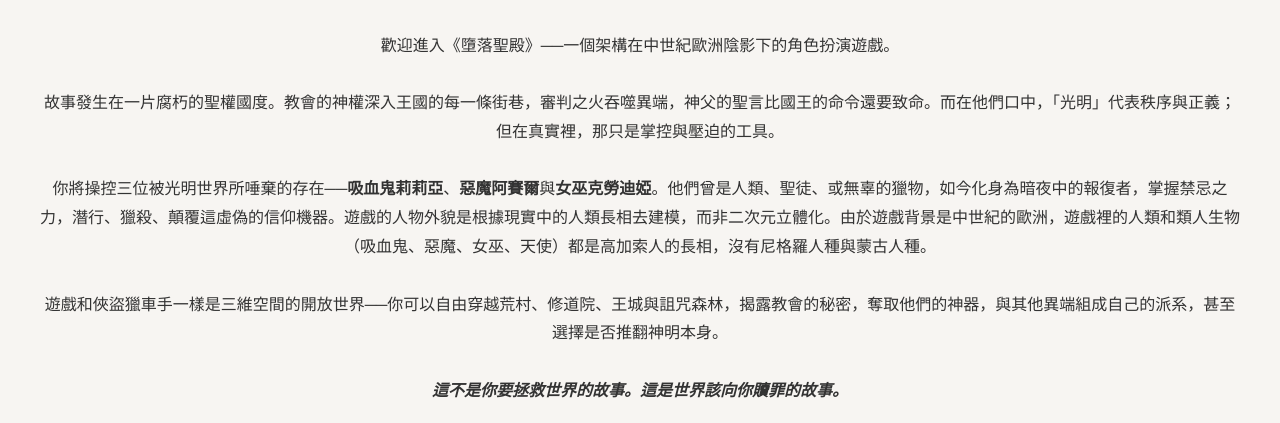
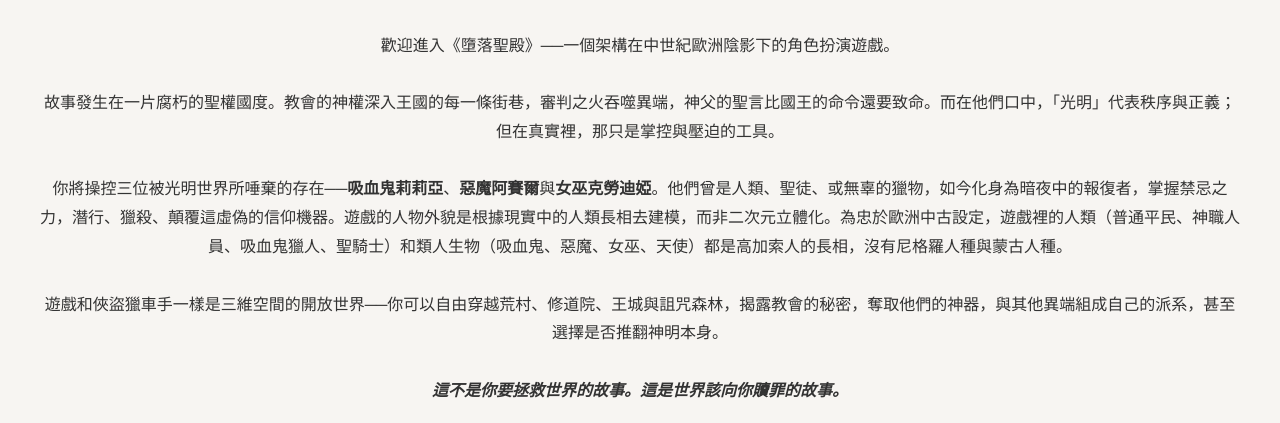
Before and after one commit to ChrisChou19990904/story_of_vampire, a website: page index.html in a window 1280 px wide. Shown: the part 133-556 px from the top of the page. Drawn offline with Linux system fonts and the light colour scheme.

Commit message:
１２３

```diff
--- a/index.html
+++ b/index.html
@@ -28,7 +28,7 @@
 
   故事發生在一片腐朽的聖權國度。教會的神權深入王國的每一條街巷，審判之火吞噬異端，神父的聖言比國王的命令還要致命。而在他們口中，「光明」代表秩序與正義；但在真實裡，那只是掌控與壓迫的工具。<br><br>
 
-  你將操控三位被光明世界所唾棄的存在──<strong>吸血鬼莉莉亞</strong>、<strong>惡魔阿賽爾</strong>與<strong>女巫克勞迪婭</strong>。他們曾是人類、聖徒、或無辜的獵物，如今化身為暗夜中的報復者，掌握禁忌之力，潛行、獵殺、顛覆這虛偽的信仰機器。遊戲的人物外貌是根據現實中的人類長相去建模，而非二次元立體化。由於遊戲背景是中世紀的歐洲，遊戲裡的人類和類人生物（吸血鬼、惡魔、女巫、天使）都是高加索人的長相，沒有尼格羅人種與蒙古人種。<br><br>
+  你將操控三位被光明世界所唾棄的存在──<strong>吸血鬼莉莉亞</strong>、<strong>惡魔阿賽爾</strong>與<strong>女巫克勞迪婭</strong>。他們曾是人類、聖徒、或無辜的獵物，如今化身為暗夜中的報復者，掌握禁忌之力，潛行、獵殺、顛覆這虛偽的信仰機器。遊戲的人物外貌是根據現實中的人類長相去建模，而非二次元立體化。為忠於歐洲中古設定，遊戲裡的人類（普通平民、神職人員、吸血鬼獵人、聖騎士）和類人生物（吸血鬼、惡魔、女巫、天使）都是高加索人的長相，沒有尼格羅人種與蒙古人種。<br><br>
 
   遊戲和俠盜獵車手一樣是三維空間的開放世界──你可以自由穿越荒村、修道院、王城與詛咒森林，揭露教會的秘密，奪取他們的神器，與其他異端組成自己的派系，甚至選擇是否推翻神明本身。<br><br>
 
```
